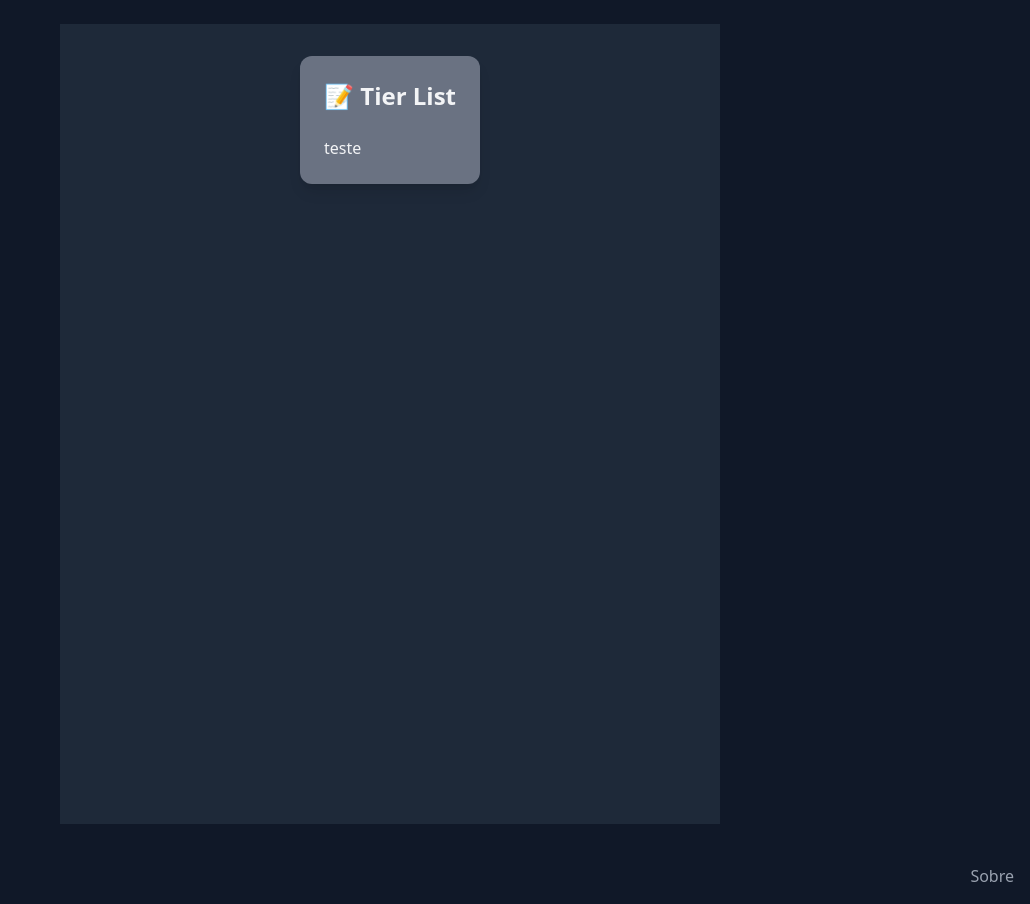
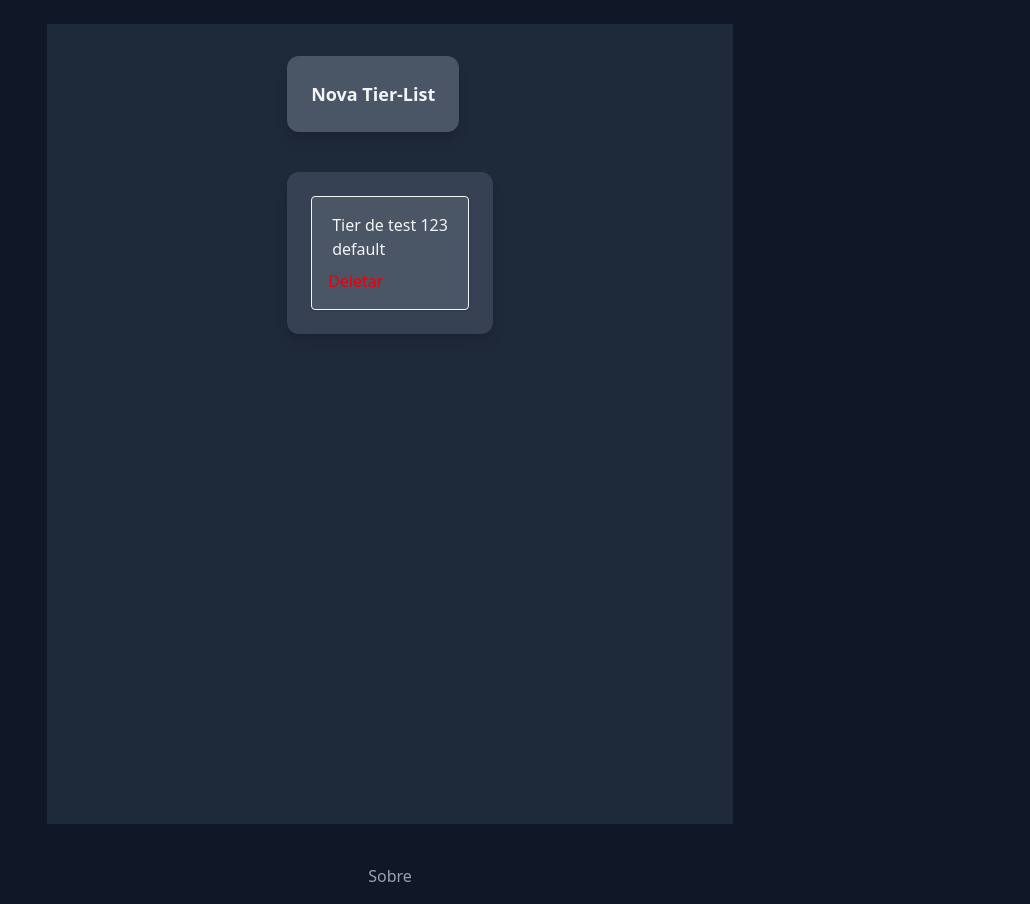
Before and after one commit to JoaoMiguelRita/TierList-Final-Frontend, a React (Vite) app: page / in a window 1280 px wide. Shown: the whole page, without its empty margins (250-1280 px from the left). Built offline with nearby package versions, Linux system fonts and the light colour scheme; data requests are answered from the project's data file.

Commit message:
Adicionado Logica de listar e editar os Tiers

```diff
--- a/db.json
+++ b/db.json
@@ -1,3 +1,16 @@
 {
-  "tierList": []
+  "tierList": [
+    {
+      "id": "abc1234",
+      "name": "Tier de test 123",
+      "type": "default",
+      "created_date": "2023-06-01T12:00:00Z",
+      "aqui_vao_as_coisas_do_tier": [
+        {
+          "id": "abc12346u123wqds",
+          "name_item": "Item de test"
+        }
+      ]
+    }
+  ]
 }
--- /dev/null
+++ b/src/components/TierEditableText.jsx
@@ -0,0 +1,30 @@
+import { useState } from "react"
+
+export default function TierEditableText({ l_text, onEdit }) {
+
+    const [editing, setEditing] = useState(false)
+
+    const handleDoubleClick = () => {
+        setEditing(true)
+    }
+
+    const handleEdit = (novoValor) => {
+        onEdit(novoValor)
+        setEditing(false)
+    }
+
+    if (editing) {
+        return <input
+            type="text"
+            autoFocus
+            defaultValue={l_text}
+            onBlur={e => handleEdit(e.target.value)}
+            className="border-b border-blue-400 focus:outline-none w-full px-1"
+        />
+    }
+    return <p
+        onDoubleClick={handleDoubleClick}
+        className="cursor-pointer hover:bg-gray-500 rounded px-1">
+        {l_text}
+    </p>
+}
--- a/src/components/TierHome.jsx
+++ /dev/null
@@ -1,5 +0,0 @@
-export default function TierHome() {
-  return (
-    <p>teste</p>
-  );
-}
--- /dev/null
+++ b/src/components/TierItemHome.jsx
@@ -0,0 +1,27 @@
+import TierEditableText from "./TierEditableText"
+
+export default function TierItemHome({tier, onDelete, onEdit}) {
+    const handleEdit = (atributo, novoValor) => {
+        onEdit(tier.id, { [atributo]: novoValor })
+    }
+
+    return (
+        <div className="flex flex-col border p-4 rounded shadow-sm bg-gray-600">
+            <TierEditableText
+            id="name"
+            l_text={tier.name}
+            onEdit={(value) => handleEdit("name", value)}
+            />
+            <TierEditableText
+            id="type"
+            l_text={tier.type}
+            onEdit={(value) => handleEdit("type", value)}
+            />
+            <div className="flex justify-between mt-2">
+                <button onClick={() => onDelete(tier.id)} className="text-red-600 hover:underline">
+                    Deletar
+                </button>
+            </div>
+        </div>
+        )
+}
--- /dev/null
+++ b/src/components/TierListHome.jsx
@@ -0,0 +1,16 @@
+import TierItemHome from "./TierItemHome";
+
+export default function TierListHome({tierList, onDelete, onEdit}) {
+  return (
+    <div className="min-w-sw mx-auto mt-10 bg-gray-700 text-gray-100 rounded-xl shadow-lg p-6">
+       {tierList.map(tier => (
+            <TierItemHome
+              key={tier.id}
+              tier={tier}
+              onDelete={onDelete}
+              onEdit={onEdit}
+            />
+          ))}
+    </div>
+  );
+}
--- a/src/layout/DefaultLayout.jsx
+++ b/src/layout/DefaultLayout.jsx
@@ -1,8 +1,10 @@
 // src/DefaultLayout.jsx
 
-import { Link, Outlet } from "react-router-dom";
+import { Link, Outlet, useLocation } from "react-router-dom";
 
 export default function DefaultLayout() {
+  const location = useLocation();
+
   return (
     <div className="min-h-screen bg-gray-900 text-gray-100 flex flex-col">
       <main className="flex-1 container mx-auto px-5 py-6 flex justify-center items-center">
@@ -10,13 +12,22 @@ export default function DefaultLayout() {
       </main>
 
       <footer className="bg-gray-900 text-gray-400 py-4">
-        <div className="container mx-auto px-4 flex justify-end">
+        <div className="container mx-auto px-4 flex justify-center">
+          {location.pathname === '/' ? (
           <Link
             to="/sobre"
             className="text-gray-00 hover:text-gray-200 transition-colors"
           >
             Sobre
           </Link>
+          ) : (
+          <Link
+            to="/"
+            className="text-gray-00 hover:text-gray-200 transition-colors"
+          >
+            Home
+          </Link>
+          )}
         </div>
       </footer>
     </div>
--- a/src/pages/HomePage.jsx
+++ b/src/pages/HomePage.jsx
@@ -1,7 +1,7 @@
 import { useEffect, useState } from 'react';
 import { v4 as uuidv4} from 'uuid';
 import axios from 'axios';
-import TierHome from '../components/TierHome';
+import TierListHome from '../components/TierListHome';
 
 export default function HomePage() {
     const [tierList, setTierList] = useState([]);
@@ -12,7 +12,7 @@ export default function HomePage() {
             setTierList(response.data)
         }
         )
-    }, [TierHome]);
+    }, [TierListHome]);
 
     const handleAddTier = (newTier) => {
         newTier.id = uuidv4()
@@ -23,20 +23,21 @@ export default function HomePage() {
         axios.delete(`http://localhost:3000/tierList/${id}`)
     };
 
-    const handleConcluirTier = (id) => {
-        axios.patch(`http://localhost:3000/tierList/${id}`, {concluido: true})
-    };
-
     const handleEditarTier = (id, newTier) => {
         axios.patch(`http://localhost:3000/tierList/${id}`, newTier)
     };
 
     return (
         <div className="min-h-200 bg-gray-800 px-60 p-8">
-            <div className="max-w-xl mx-auto bg-gray-500 rounded-xl shadow-lg p-6">
-            <h1 className="text-2xl font-bold text-center mb-6">📝 Tier List</h1>
-            <p className="text-white-700">teste</p>
-            </div>
+            <button className="max-w-xl mx-auto bg-gray-600 hover:bg-gray-500 transition-colors rounded-xl shadow-lg p-6">
+                <h1 className="text-lg font-bold text-center m-auto">Nova Tier-List</h1>
+            </button>
+
+            <TierListHome
+                tierList={tierList}
+                onDelete={handleDeleteTier}
+                onEdit={handleEditarTier}
+            />
         </div>
     );
 }
--- a/src/pages/SobrePage.jsx
+++ b/src/pages/SobrePage.jsx
@@ -1,13 +1,13 @@
 export default function SobrePage() {
     return (
-        <div className="min-h-screen bg-gray-100 p-8">
-            <div className="max-w-xl mx-auto bg-white rounded-xl shadow-lg p-6">
-                <h1 className="text-2xl font-bold text-center mb-6">Sobre</h1>
-                <p className="text-gray-700">
-                    Este é um aplicativo de lista de tarefas simples criado com React.
+        <div className="min-h-200 bg-gray-800 px-60 p-8">
+            <div className="min-w-sw mx-auto bg-gray-700 text-gray-100 rounded-xl shadow-lg p-6">
+                <h1 className="text-2xl text-gray-100 font-bold text-center mb-6">Sobre</h1>
+                <p className="text-gray-300">
+                    Esse é o sobre
                 </p>
-                <p className="text-gray-700">
-                    Você pode adicionar, excluir e marcar tarefas como concluídas.
+                <p className="text-gray-300">
+                    Esse é o sobre.
                 </p>
             </div>
         </div>
```
